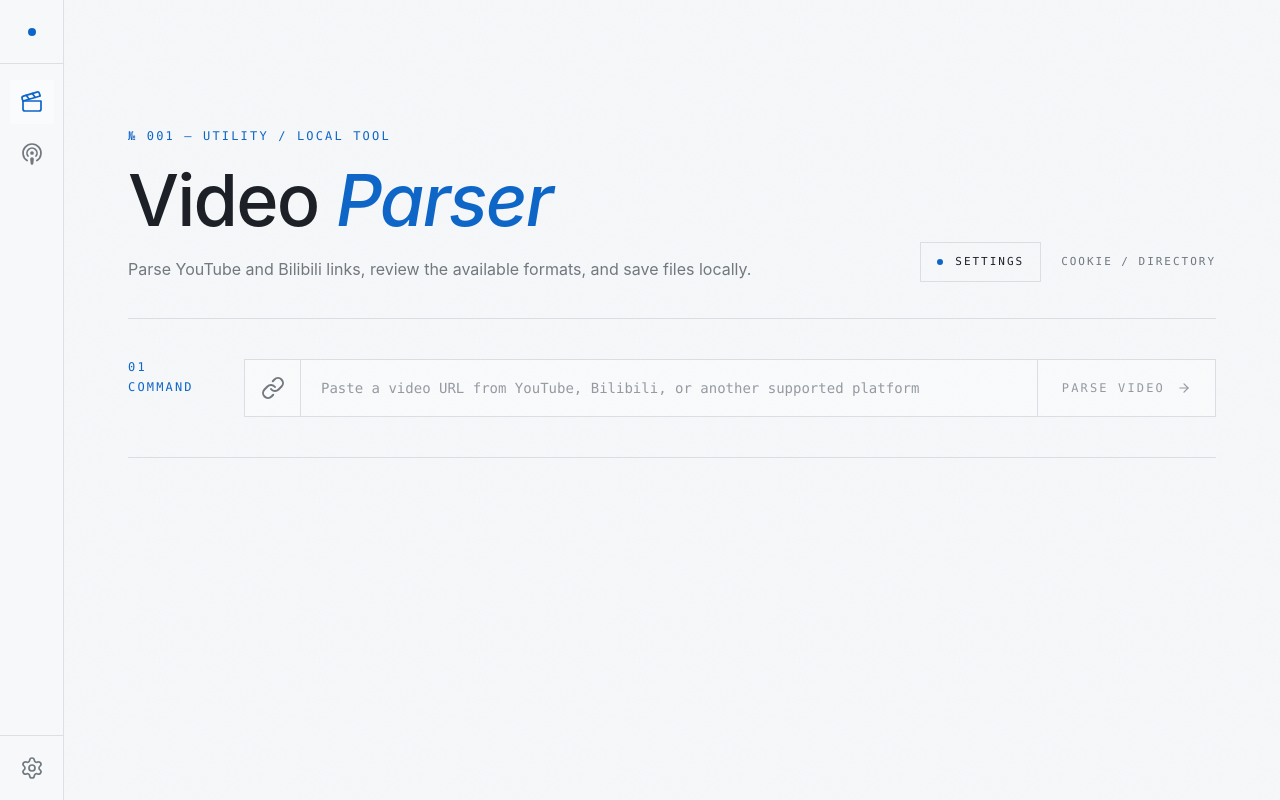
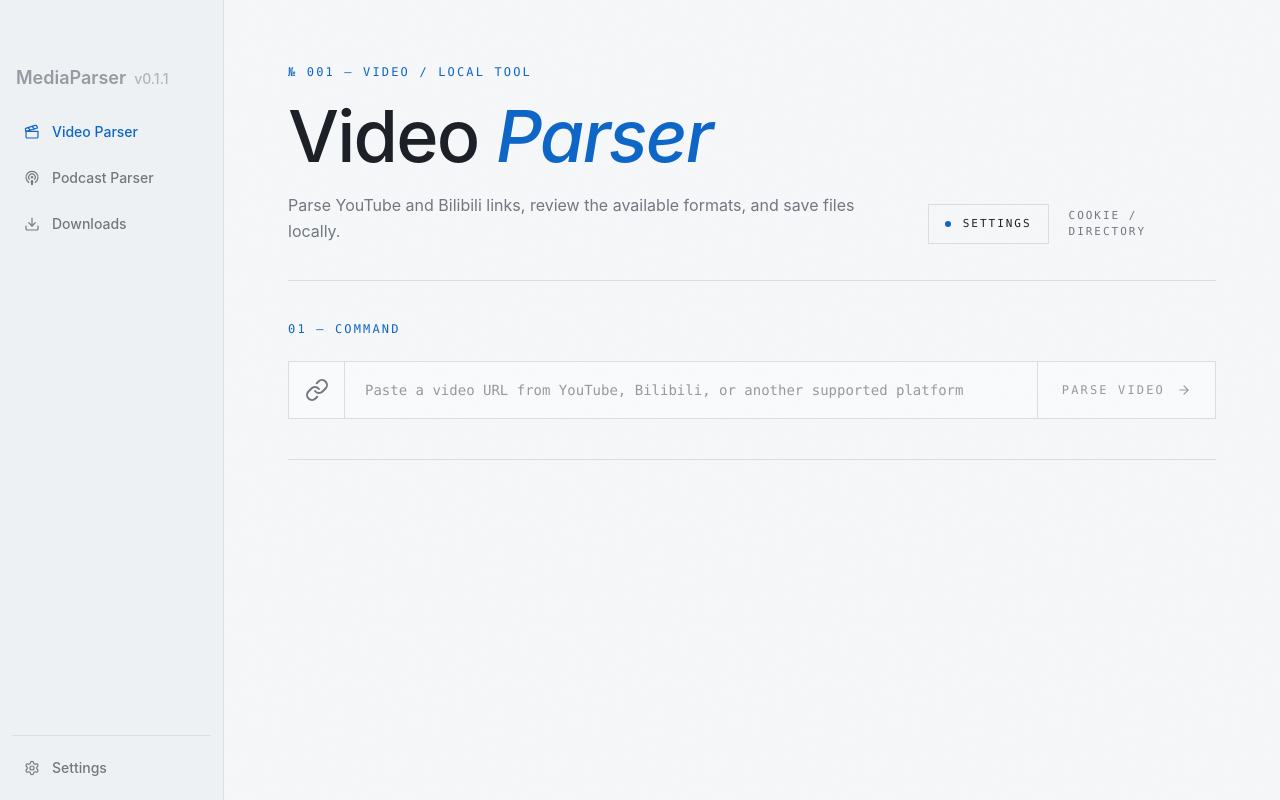
Before and after one commit to JacoryCYJin/media-parser, a Vue app in the folder apps/desktop/: page / in a window 1280 px wide. Built offline with nearby package versions, Linux system fonts and the light colour scheme.

Commit message:
fix: 优化桌面端窗口与侧栏布局 (#5)

```diff
--- a/apps/desktop/package.json
+++ b/apps/desktop/package.json
@@ -1,6 +1,6 @@
 {
   "name": "media-parser-desktop",
-  "version": "0.1.0",
+  "version": "0.1.1",
   "private": true,
   "main": "./out/main/index.js",
   "scripts": {
--- a/apps/desktop/src/main/index.ts
+++ b/apps/desktop/src/main/index.ts
@@ -17,6 +17,8 @@
     minWidth: 960,
     minHeight: 640,
     title: 'Media Parser',
+    titleBarStyle: 'hiddenInset',
+    trafficLightPosition: { x: 16, y: 16 },
     backgroundColor: '#f6f8fa',
     show: false,
     webPreferences: {
--- a/apps/desktop/src/renderer/src/App.vue
+++ b/apps/desktop/src/renderer/src/App.vue
@@ -1,41 +1,50 @@
 <template>
   <div class="min-h-screen bg-background text-foreground">
-    <aside class="fixed inset-y-0 left-0 z-[90] flex w-16 flex-col items-center border-r border-line bg-background">
-      <div class="flex h-16 w-full items-center justify-center border-b border-line">
-        <span class="h-2 w-2 rounded-full bg-blue" aria-hidden="true"></span>
+    <aside class="fixed inset-y-0 left-0 z-[90] flex w-56 flex-col border-r border-line bg-muted px-3 pb-3 pt-16">
+      <div class="mb-5 flex items-baseline gap-2 px-1">
+        <p class="text-lg font-semibold text-haze">MediaParser</p>
+        <p class="text-sm font-medium text-haze/70">v0.1.1</p>
       </div>
 
-      <nav class="flex flex-1 flex-col items-center gap-2 py-4" :aria-label="t('tools.sidebar.toolsLabel')">
+      <nav class="flex flex-1 flex-col gap-1.5" :aria-label="t('tools.sidebar.toolsLabel')">
         <button
           v-for="tool in tools"
           :key="tool.value"
           type="button"
-          class="group flex h-11 w-11 items-center justify-center border border-transparent transition-colors hover:border-line hover:bg-card"
-          :class="activeTool === tool.value ? 'border-line-strong bg-card text-blue' : 'text-muted-foreground'"
+          class="group flex h-10 w-full items-center gap-3 rounded px-3 text-sm font-medium transition-colors"
+          :class="activeTool === tool.value ? 'text-blue' : 'text-muted-foreground hover:text-foreground'"
           :aria-label="tool.label"
           :title="tool.label"
           @click="activeTool = tool.value"
         >
-          <component :is="tool.icon" class="h-4.5 w-4.5" :stroke-width="1.7" aria-hidden="true" />
+          <component
+            :is="tool.icon"
+            class="h-4 w-4 shrink-0"
+            :class="activeTool === tool.value ? 'text-blue' : 'text-muted-foreground group-hover:text-foreground'"
+            :stroke-width="1.8"
+            aria-hidden="true"
+          />
+          <span class="truncate">{{ tool.label }}</span>
         </button>
       </nav>
 
-      <div ref="settingsRef" class="relative w-full border-t border-line p-2">
+      <div ref="settingsRef" class="relative border-t border-line pt-3">
         <button
           type="button"
-          class="flex h-12 w-full items-center justify-center border border-transparent text-muted-foreground transition-colors hover:border-line hover:bg-card hover:text-foreground"
-          :class="settingsOpen ? 'border-line-strong bg-card text-blue' : ''"
+          class="flex h-10 w-full items-center gap-3 rounded px-3 text-sm font-medium transition-colors"
+          :class="settingsOpen ? 'text-blue' : 'text-muted-foreground hover:text-foreground'"
           :aria-label="t('tools.sidebar.settingsLabel')"
           :aria-expanded="settingsOpen"
           aria-haspopup="dialog"
           @click="settingsOpen = !settingsOpen"
         >
-          <Settings class="h-4.5 w-4.5" :stroke-width="1.7" aria-hidden="true" />
+          <Settings class="h-4 w-4 shrink-0" :class="settingsOpen ? 'text-blue' : ''" :stroke-width="1.8" aria-hidden="true" />
+          <span class="truncate">{{ t('tools.sidebar.settingsLabel') }}</span>
         </button>
 
         <section
           v-if="settingsOpen"
-          class="absolute bottom-2 left-full ml-3 w-56 border border-line bg-background p-4"
+          class="absolute bottom-0 left-full ml-3 w-56 border border-line bg-background p-4"
           role="dialog"
           :aria-label="t('tools.sidebar.settingsLabel')"
         >
@@ -48,9 +57,20 @@
       </div>
     </aside>
 
-    <div class="pl-16">
+    <div class="pl-56">
       <VideoParser v-if="activeTool === 'video'" />
-      <PodcastParser v-else />
+      <PodcastParser v-else-if="activeTool === 'podcast'" />
+      <section v-else class="min-h-screen px-6 py-24 md:px-14 lg:px-20">
+        <div class="max-w-3xl border-y border-line py-12">
+          <p class="font-mono text-xs uppercase tracking-[0.18em] text-blue">{{ t('tools.downloadsList.kicker') }}</p>
+          <h1 class="mt-6 text-4xl font-semibold tracking-[-0.04em] text-foreground md:text-5xl">
+            {{ t('tools.downloadsList.title') }}
+          </h1>
+          <p class="mt-5 max-w-2xl text-sm leading-6 text-muted-foreground">
+            {{ t('tools.downloadsList.description') }}
+          </p>
+        </div>
+      </section>
     </div>
   </div>
 </template>
@@ -58,7 +78,7 @@
 <script setup>
 import { computed, onBeforeUnmount, onMounted, ref } from 'vue'
 import { useI18n } from 'vue-i18n'
-import { Clapperboard, Podcast, Settings } from 'lucide-vue-next'
+import { Clapperboard, Download, Podcast, Settings } from 'lucide-vue-next'
 import LanguageSwitcher from './components/LanguageSwitcher.vue'
 import PodcastParser from './views/PodcastParser.vue'
 import VideoParser from './views/VideoParser.vue'
@@ -70,7 +90,8 @@
 
 const tools = computed(() => [
   { value: 'video', label: t('tools.videoParser.title'), icon: Clapperboard },
-  { value: 'podcast', label: t('tools.podcastParser.title'), icon: Podcast }
+  { value: 'podcast', label: t('tools.podcastParser.title'), icon: Podcast },
+  { value: 'downloads', label: t('tools.downloadsList.title'), icon: Download }
 ])
 
 const handlePointerDown = (event) => {
--- a/apps/desktop/src/renderer/src/components/video-parser/VideoOutlinePanel.vue
+++ b/apps/desktop/src/renderer/src/components/video-parser/VideoOutlinePanel.vue
@@ -1,10 +1,7 @@
 <template>
-  <aside class="py-10 lg:pl-8">
+  <aside class="border-t border-line py-10">
     <div class="flex items-center justify-between">
-      <div>
-        <p class="font-mono text-xs uppercase tracking-[0.18em] text-blue">05</p>
-        <p class="mt-1 font-mono text-xs uppercase tracking-[0.18em] text-blue">{{ t('videoParser.sections.outlineMap') }}</p>
-      </div>
+      <p class="font-mono text-xs uppercase tracking-[0.18em] text-blue">05 — {{ t('videoParser.sections.outlineMap') }}</p>
       <button
         v-if="outlineState === 'success'"
         type="button"
--- a/apps/desktop/src/renderer/src/components/video-parser/VideoParserRegistry.vue
+++ b/apps/desktop/src/renderer/src/components/video-parser/VideoParserRegistry.vue
@@ -1,9 +1,6 @@
 <template>
-  <section class="grid gap-5 py-10 md:grid-cols-[96px_minmax(0,1fr)]">
-    <div>
-      <p class="font-mono text-xs uppercase tracking-[0.18em] text-blue">04</p>
-      <p class="mt-1 font-mono text-xs uppercase tracking-[0.18em] text-blue">{{ t('videoParser.sections.downloadRegistry') }}</p>
-    </div>
+  <section class="py-10">
+    <p class="mb-8 font-mono text-xs uppercase tracking-[0.18em] text-blue">04 — {{ t('videoParser.sections.downloadRegistry') }}</p>
     <div class="min-w-0">
       <div class="mb-3 flex items-center">
         <span class="tech">{{ t('videoParser.registry.items', { count: registryRows.length }) }}</span>
--- a/apps/desktop/src/renderer/src/components/video-parser/VideoParserStatus.vue
+++ b/apps/desktop/src/renderer/src/components/video-parser/VideoParserStatus.vue
@@ -1,9 +1,6 @@
 <template>
-  <section class="grid gap-5 border-b border-line py-10 md:grid-cols-[96px_minmax(0,1fr)]">
-    <div>
-      <p class="font-mono text-xs uppercase tracking-[0.18em] text-blue">02</p>
-      <p class="mt-1 font-mono text-xs uppercase tracking-[0.18em] text-blue">{{ t('videoParser.sections.status') }}</p>
-    </div>
+  <section class="border-b border-line py-10">
+    <p class="mb-8 font-mono text-xs uppercase tracking-[0.18em] text-blue">02 — {{ t('videoParser.sections.status') }}</p>
     <div>
       <div class="flex flex-col gap-5 xl:flex-row xl:items-start">
         <div class="min-w-0 flex-1 overflow-x-auto pb-2">
--- a/apps/desktop/src/renderer/src/i18n/locales/en-US.ts
+++ b/apps/desktop/src/renderer/src/i18n/locales/en-US.ts
@@ -46,6 +46,11 @@
     },
     podcastParser: {
       title: 'Podcast Parser'
+    },
+    downloadsList: {
+      title: 'Downloads',
+      kicker: '03 — DOWNLOAD QUEUE',
+      description: 'This space will collect video and podcast download tasks. The list content and task controls will be connected later.'
     },
     sidebar: {
       toolsLabel: 'Tool switcher',
@@ -205,13 +210,14 @@
   },
   podcastParser: {
     sections: {
-      toolIndex: '01 — TOOL',
+      toolIndex: '№ 002 — PODCAST / LOCAL TOOL',
       input: 'INPUT',
       result: 'RESULT'
     },
     hero: {
       titleLead: 'Podcast',
-      titleAccent: 'parser',
+      titleSeparator: ' ',
+      titleAccent: 'Parser',
       description: 'Parse Apple Podcasts, Xiaoyuzhou, RSS feeds, and audio links to extract show, episode, audio source, and transcript status.',
       editionLabel: 'EDITION'
     },
@@ -290,6 +296,11 @@
     subtitle: 'Parse and download videos from Bilibili, YouTube, and other platforms.',
     tip: 'Paste a Bilibili, YouTube, or other supported video link to get started.',
     pageDescription: 'Parse YouTube and Bilibili links, review the available formats, and save files locally.',
+    hero: {
+      titleLead: 'Video',
+      titleSeparator: ' ',
+      titleAccent: 'Parser'
+    },
     ui: {
       settings: 'SETTINGS',
       cookiesDirectory: 'COOKIE / DIRECTORY'
--- a/apps/desktop/src/renderer/src/i18n/locales/zh-CN.ts
+++ b/apps/desktop/src/renderer/src/i18n/locales/zh-CN.ts
@@ -46,6 +46,11 @@
     },
     podcastParser: {
       title: '播客解析'
+    },
+    downloadsList: {
+      title: '下载列表',
+      kicker: '03 — 下载队列',
+      description: '这里将用于集中查看视频与播客下载任务。列表内容和任务管理能力后续接入。'
     },
     sidebar: {
       toolsLabel: '工具切换',
@@ -205,13 +210,14 @@
   },
   podcastParser: {
     sections: {
-      toolIndex: '01 — 工具',
+      toolIndex: '№ 002 — PODCAST / LOCAL TOOL',
       input: '输入',
       result: '结果'
     },
     hero: {
-      titleLead: 'Podcast',
-      titleAccent: 'Parser',
+      titleLead: '播客',
+      titleSeparator: '',
+      titleAccent: '解析',
       description: '解析 Apple Podcasts、小宇宙、RSS Feed 与音频链接，提取节目、单集、音频源与字幕状态。',
       editionLabel: '版本'
     },
@@ -290,6 +296,11 @@
     subtitle: '支持 Bilibili、YouTube 等多平台视频解析',
     tip: '提示：支持 Bilibili、YouTube 等多平台视频解析与下载',
     pageDescription: '解析 YouTube / Bilibili 视频链接，获取可下载的音视频格式并保存到本地。',
+    hero: {
+      titleLead: '视频',
+      titleSeparator: '',
+      titleAccent: '解析'
+    },
     ui: {
       settings: '设置',
       cookiesDirectory: 'Cookie'
--- a/apps/desktop/src/renderer/src/views/PodcastParser.vue
+++ b/apps/desktop/src/renderer/src/views/PodcastParser.vue
@@ -1,33 +1,22 @@
 <template>
   <main class="grain min-h-screen bg-background text-foreground">
-    <section class="page-gutter pb-20 pt-28 md:pt-32">
+    <section class="page-gutter pb-20 pt-16">
       <div class="page-frame">
-        <header class="relative border-b border-line pb-12 md:pb-16">
-          <div class="grid gap-10 lg:grid-cols-[minmax(0,1fr)_220px] lg:items-end">
+        <header class="relative border-b border-line pb-9">
           <div>
             <p class="font-mono text-xs uppercase tracking-[0.18em] text-blue">{{ t('podcastParser.sections.toolIndex') }}</p>
-              <h1 class="mt-7 text-5xl font-medium leading-none tracking-tight text-foreground md:text-7xl">
-                {{ t('podcastParser.hero.titleLead') }}
+            <h1 class="mt-5 text-5xl font-medium leading-none tracking-tight text-foreground md:text-7xl">
+              {{ t('podcastParser.hero.titleLead') }}{{ t('podcastParser.hero.titleSeparator') }}
               <span class="italic text-blue">{{ t('podcastParser.hero.titleAccent') }}</span>
             </h1>
-              <p class="mt-7 max-w-xl text-base leading-relaxed text-muted-foreground">
+            <p class="mt-5 max-w-none whitespace-nowrap text-base leading-relaxed text-muted-foreground">
               {{ t('podcastParser.hero.description') }}
             </p>
           </div>
-
-            <div class="hidden justify-self-end border-r border-line pr-6 text-right lg:block">
-              <p class="font-mono text-xs uppercase tracking-[0.18em] text-foreground">{{ t('podcastParser.hero.editionLabel') }}</p>
-              <p class="mt-1 font-mono text-xs uppercase tracking-[0.18em] text-foreground">MMXXVI / 02</p>
-            </div>
-          </div>
         </header>
 
-        <section class="grid gap-5 border-b border-line py-10 md:grid-cols-[140px_minmax(0,1fr)]">
-          <div>
-            <p class="font-mono text-xs uppercase tracking-[0.18em] text-blue">02</p>
-            <p class="mt-1 font-mono text-xs uppercase tracking-[0.18em] text-blue">{{ t('podcastParser.sections.input') }}</p>
-          </div>
-
+        <section class="border-b border-line py-10">
+          <p class="mb-6 font-mono text-xs uppercase tracking-[0.18em] text-blue">01 — {{ t('podcastParser.sections.input') }}</p>
           <div>
             <div class="border border-line bg-card sm:flex sm:min-h-14 sm:items-center">
               <div class="flex min-w-0 flex-1 items-center">
@@ -56,12 +45,8 @@
           </div>
         </section>
 
-        <section v-if="loading || error || podcastInfo" class="grid gap-5 py-10 md:grid-cols-[140px_minmax(0,1fr)]">
-          <div>
-            <p class="font-mono text-xs uppercase tracking-[0.18em] text-blue">03</p>
-            <p class="mt-1 font-mono text-xs uppercase tracking-[0.18em] text-blue">{{ t('podcastParser.sections.result') }}</p>
-          </div>
-
+        <section v-if="loading || error || podcastInfo" class="py-10">
+          <p class="mb-8 font-mono text-xs uppercase tracking-[0.18em] text-blue">02 — {{ t('podcastParser.sections.result') }}</p>
           <div class="min-w-0">
             <div class="flex flex-wrap items-center gap-x-7 gap-y-2">
               <div class="flex items-center gap-4">
--- a/apps/desktop/src/renderer/src/views/VideoParser.vue
+++ b/apps/desktop/src/renderer/src/views/VideoParser.vue
@@ -1,13 +1,13 @@
 <template>
   <main class="grain min-h-screen bg-background text-foreground">
-    <section class="page-gutter pb-20 pt-28 md:pt-32">
+    <section class="page-gutter pb-20 pt-16">
       <div class="page-frame">
         <header class="border-b border-line pb-9">
           <div class="flex flex-col gap-8 lg:flex-row lg:items-end lg:justify-between">
             <div>
-              <p class="font-mono text-xs tracking-[0.18em] text-blue">№ 001 — UTILITY / LOCAL TOOL</p>
+              <p class="font-mono text-xs tracking-[0.18em] text-blue">№ 001 — VIDEO / LOCAL TOOL</p>
               <h1 class="mt-5 text-5xl font-medium leading-none tracking-tight text-foreground md:text-7xl">
-                Video <span class="italic text-blue">Parser</span>
+                {{ t('videoParser.hero.titleLead') }}{{ t('videoParser.hero.titleSeparator') }}<span class="italic text-blue">{{ t('videoParser.hero.titleAccent') }}</span>
               </h1>
               <p class="mt-5 max-w-2xl text-base leading-relaxed text-muted-foreground">
                 {{ t('videoParser.pageDescription') }}
@@ -33,11 +33,8 @@
 
         <div class="mt-10 grid gap-10" :class="showSettingsRail ? 'xl:grid-cols-[minmax(0,1fr)_410px]' : ''">
           <div class="min-w-0">
-            <section class="grid gap-5 border-b border-line pb-10 md:grid-cols-[96px_minmax(0,1fr)]">
-              <div>
-                <p class="font-mono text-xs uppercase tracking-[0.18em] text-blue">01</p>
-                <p class="mt-1 font-mono text-xs uppercase tracking-[0.18em] text-blue">{{ t('videoParser.sections.command') }}</p>
-              </div>
+            <section class="border-b border-line pb-10">
+              <p class="mb-6 font-mono text-xs uppercase tracking-[0.18em] text-blue">01 — {{ t('videoParser.sections.command') }}</p>
               <div class="border border-line bg-card sm:flex sm:min-h-14 sm:items-center">
                 <div class="flex min-w-0 flex-1 items-center">
                   <div class="flex h-14 w-14 shrink-0 items-center justify-center border-r border-line text-muted-foreground">
@@ -74,17 +71,10 @@
               :success="success"
             />
 
-            <div
-              v-if="showResolvedModules || showOutlineModule"
-              class="grid border-b border-line"
-              :class="showOutlineModule ? 'lg:grid-cols-[minmax(0,1.08fr)_minmax(430px,0.92fr)]' : ''"
-            >
-              <div class="min-w-0 lg:border-r lg:border-line lg:pr-8">
-                <section v-if="showResolvedModules" class="grid gap-5 border-b border-line py-10 md:grid-cols-[96px_minmax(0,1fr)]">
-                  <div>
-                    <p class="font-mono text-xs uppercase tracking-[0.18em] text-blue">03</p>
-                    <p class="mt-1 font-mono text-xs uppercase tracking-[0.18em] text-blue">{{ t('videoParser.sections.videoInfo') }}</p>
-                  </div>
+            <div v-if="showResolvedModules || showOutlineModule" class="border-b border-line">
+              <div class="min-w-0">
+                <section v-if="showResolvedModules" class="border-b border-line py-10">
+                  <p class="mb-8 font-mono text-xs uppercase tracking-[0.18em] text-blue">03 — {{ t('videoParser.sections.videoInfo') }}</p>
                   <div>
                     <div v-if="videoInfo" class="video-info-resolved">
                       <img
```
Also changed, not shown: 2 other files (tests, documents, lock files or other folders). Lines whose indentation alone changed are shown as unchanged.
